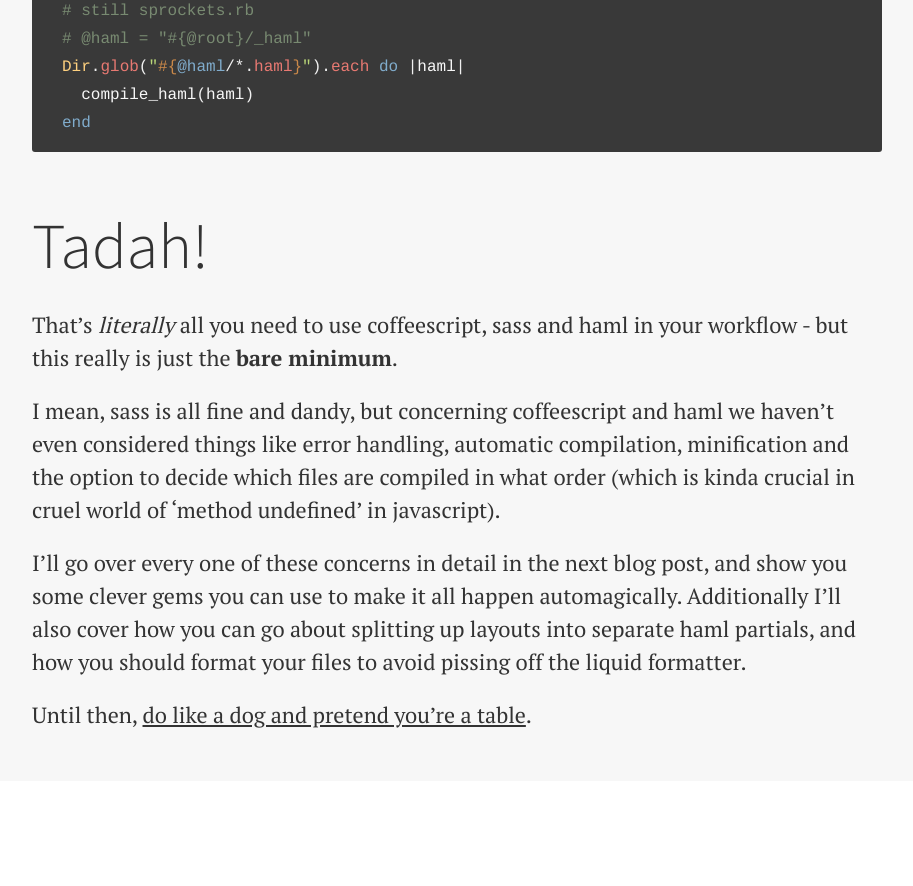
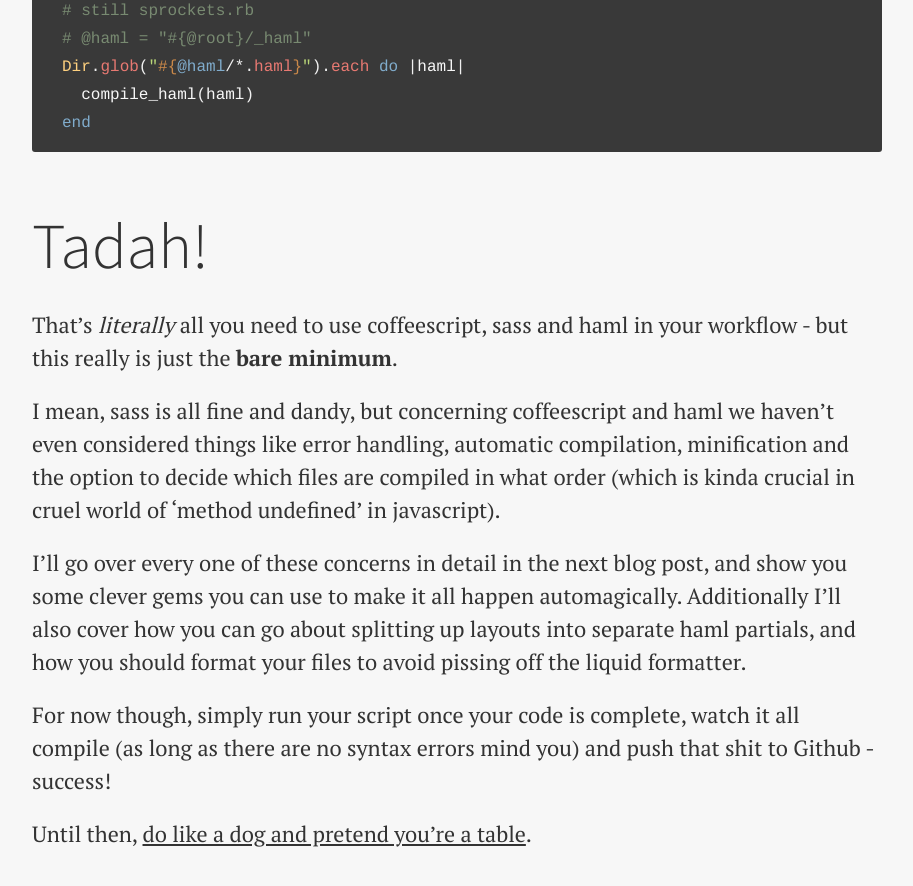
Before and after one commit to nicohvi/nicohvi.github.io, a Jekyll site: the page built from _posts/2014-11-10-DIY-sprockets.md, in a window 1280 px wide and 900 px high, scrolled down 5255 px. Shown: the top 886 px of the window, without its empty margins (183-1096 px from the left). Built offline with Jekyll 4.4.1, drawn with Linux system fonts in a browser that asks for light colours; nearby versions of some CDN libraries; Markdown is read by kramdown in place of the engine named in the settings; before the commit the page ends 6036 px from its top, so only the background shows below that.

Commit message:
added meta tags and final paragraph

```diff
--- a/_posts/2014-11-10-DIY-sprockets.md
+++ b/_posts/2014-11-10-DIY-sprockets.md
@@ -128,4 +128,6 @@ I mean, sass is all fine and dandy, but concerning coffeescript and haml we have
 
 I'll go over every one of these concerns in detail in the next blog post, and show you some clever gems you can use to make it all happen automagically. Additionally I'll also cover how you can go about splitting up layouts into separate haml partials, and how you should format your files to avoid pissing off the liquid formatter.
 
+For now though, simply run your script once your code is complete, watch it all compile (as long as there are no syntax errors mind you) and push that shit to Github - success!
+
 Until then, [do like a dog and pretend you're a table](http://i.imgur.com/fprOm49.gifv).
```
Also changed, not shown: 1 other file.
